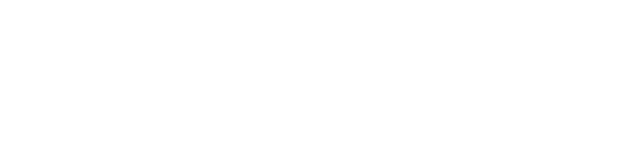
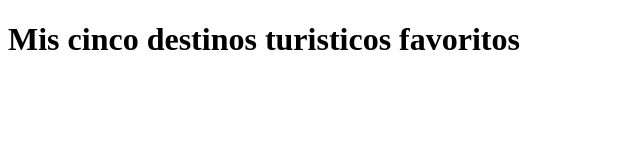
Before and after one commit to Kevsho1/Ejercicio_2_Rubrica_kurueta6, a plain HTML site: page index.html in a window 1280 px wide. Shown: the whole page, without its empty margins (0-640 px from the left). Drawn offline with Linux system fonts and the light colour scheme.

Commit message:
Add tittle

```diff
--- a/index.html
+++ b/index.html
@@ -3,10 +3,10 @@
 <head>
     <meta charset="UTF-8">
     <meta name="viewport" content="width=device-width, initial-scale=1.0">
-    <title>Document</title>
+    <title>Mis cinco destinos turisticos favoritos</title>
 </head>
 <body>
-    <div></div>
+    <h1>Mis cinco destinos turisticos favoritos</h1>
 
 </body>
 </html>
```
